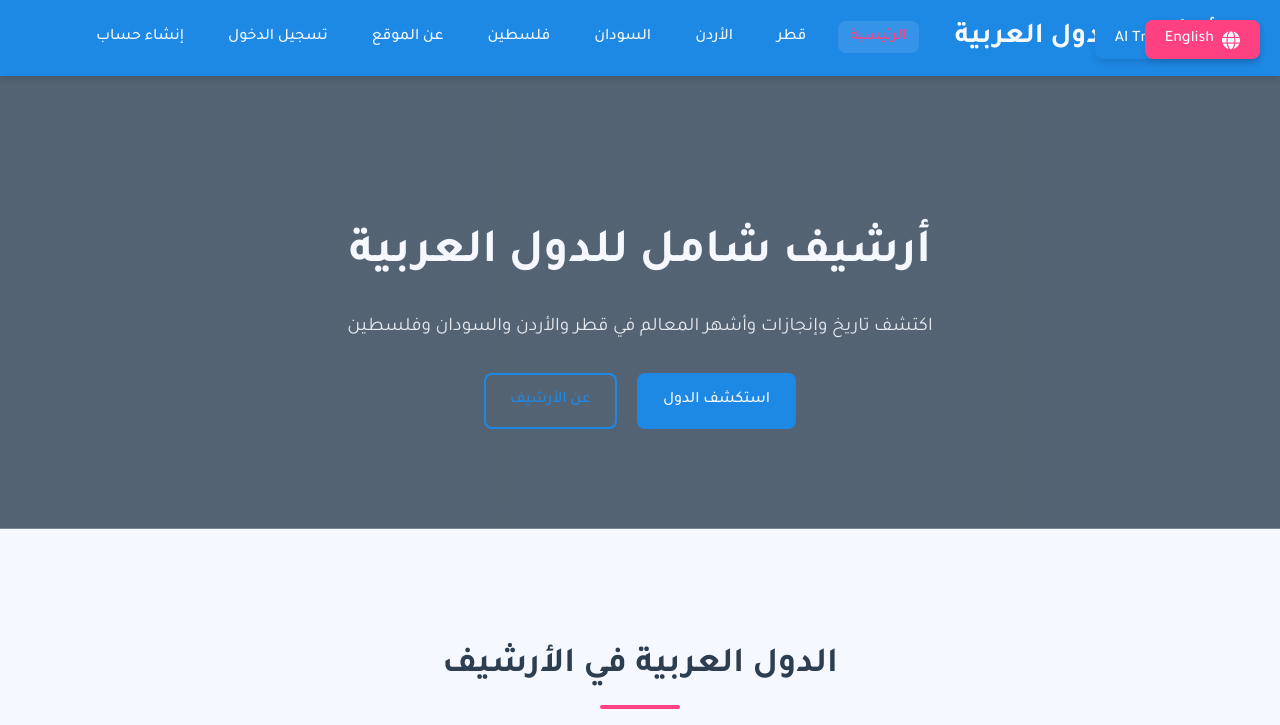
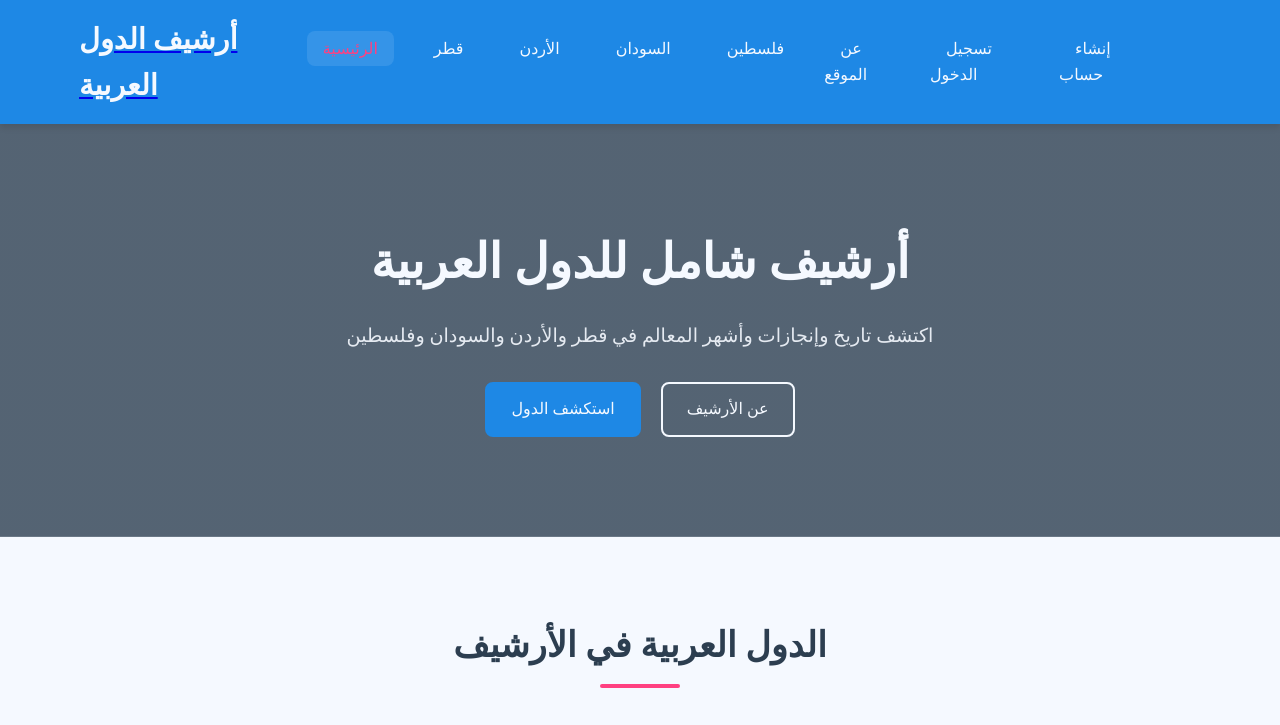
Before and after one commit to modk873/arabdigiarch-en, a plain HTML site: page index.html in a window 1280 px wide. Shown: the top 725 px of the page. Drawn offline with Linux system fonts and the light colour scheme; files that its build step writes are made by us from their sources; a script that the page names is missing.

Commit message:
Update style.css

```diff
--- a/style.css
+++ b/style.css
@@ -1,24 +1,34 @@
+/* Reset and base styles */
 :root {
-    --primary-color: #1E88E5; /* Bright blue */
-    --secondary-color: #1565C0; /* Darker blue */
-    --accent-color: #FF4081; /* Pink */
-    --dark-color: #0D47A1; /* Deep blue */
-    --darker-color: #0A3880; /* Very deep blue */
-    --light-color: #F5F9FF; /* Very light blue */
-    --text-color: #2C3E50; /* Deep blue-gray for text */
-    --text-muted: #7F8C8D; /* Medium gray for muted text */
+    --primary-color: #1E88E5;
+    --secondary-color: #1565C0;
+    --accent-color: #FF4081;
+    --dark-color: #0D47A1;
+    --darker-color: #0A3880;
+    --light-color: #F5F9FF;
+    --text-color: #2C3E50;
+    --text-muted: #7F8C8D;
     --border-radius: 8px;
     --box-shadow: 0 4px 6px rgba(0, 0, 0, 0.1);
     --transition: all 0.3s ease;
 }
 
+/* Base styles */
+* {
+    margin: 0;
+    padding: 0;
+    box-sizing: border-box;
+}
+
 body {
-    font-family: 'Tajawal', sans-serif;
+    font-family: 'Roboto', sans-serif;
     line-height: 1.6;
     background-color: var(--light-color);
     color: var(--text-color);
     margin: 0;
     padding: 0;
+    direction: ltr;
+    text-align: left;
 }
 
 .container {
@@ -28,126 +38,63 @@ body {
     padding: 0 15px;
 }
 
-a {
-    text-decoration: none;
-    color: inherit;
-}
-
-ul {
-    list-style: none;
-}
-
-img {
-    max-width: 100%;
-}
-
-.btn {
-    display: inline-block;
-    padding: 0.8rem 1.5rem;
-    border-radius: var(--border-radius);
-    text-decoration: none;
-    font-weight: 500;
-    transition: all 0.3s ease;
-    cursor: pointer;
-    border: 2px solid transparent;
-    text-align: center;
-}
-
-.primary-btn {
-    background-color: var(--primary-color);
-    color: var(--light-color);
-    border-color: var(--primary-color);
-}
-
-.primary-btn:hover {
-    background-color: transparent;
-    color: var(--primary-color);
-    border-color: var(--primary-color);
-}
-
-.secondary-btn {
-    background-color: transparent;
-    color: var(--primary-color);
-    border-color: var(--primary-color);
-}
-
-.secondary-btn:hover {
-    background-color: var(--primary-color);
-    color: var(--light-color);
-    border-color: var(--primary-color);
-}
-
-.section-title {
-    text-align: center;
-    margin-bottom: 40px;
-    font-size: 2.2rem;
-    color: var(--text-color);
-    position: relative;
-    padding-bottom: 15px;
-}
-
-.section-title::after {
-    content: '';
-    position: absolute;
-    bottom: 0;
-    left: 50%;
-    transform: translateX(-50%);
-    width: 80px;
-    height: 4px;
-    background-color: var(--accent-color);
-    border-radius: 2px;
-}
-
-/* Header */
+/* Header styles */
 header {
     background-color: var(--primary-color);
-    box-shadow: var(--box-shadow);
+    padding: 1rem 0;
     position: sticky;
     top: 0;
-    z-index: 100;
+    z-index: 1000;
+    box-shadow: var(--box-shadow);
 }
 
 header .container {
     display: flex;
     justify-content: space-between;
     align-items: center;
-    padding: 15px;
 }
 
 .logo h1 {
+    margin: 0;
+    font-size: 1.8rem;
     color: var(--light-color);
-    font-size: 1.8rem;
-    margin: 0;
 }
 
 nav ul {
     display: flex;
+    gap: 1.5rem;
     margin: 0;
     padding: 0;
-}
-
-nav ul li {
-    margin-right: 20px;
-}
-
-nav ul li:last-child {
-    margin-right: 0;
+    list-style: none;
+    justify-content: flex-end;
 }
 
 nav ul li a {
-    font-weight: 500;
-    padding: 8px 12px;
+    color: var(--light-color);
+    text-decoration: none;
+    padding: 0.5rem 1rem;
     border-radius: var(--border-radius);
     transition: var(--transition);
-    color: var(--light-color);
+    font-weight: 500;
 }
 
-nav ul li a:hover, nav ul li a.active {
+nav ul li a:hover,
+nav ul li a.active {
+    background-color: rgba(255, 255, 255, 0.1);
     color: var(--accent-color);
-    background-color: rgba(255, 255, 255, 0.1);
 }
 
-/* Hero Section */
+/* Remove all translation controls */
+.translation-controls,
+.lang-toggle,
+.ai-toggle,
+[class*="translation"],
+[class*="lang-"],
+[class*="ai-"] {
+    display: none !important;
+}
+
+/* Hero section */
 .hero {
     background: linear-gradient(rgba(44, 62, 80, 0.8), rgba(44, 62, 80, 0.8)), url('../images/hero-bg.jpg');
     background-size: cover;
@@ -179,6 +126,61 @@ nav ul li a:hover, nav ul li a.active {
     display: flex;
     justify-content: center;
     gap: 20px;
+}
+
+/* Button styles */
+.btn {
+    display: inline-block;
+    padding: 0.8rem 1.5rem;
+    border-radius: var(--border-radius);
+    text-decoration: none;
+    font-weight: 500;
+    transition: var(--transition);
+    cursor: pointer;
+    border: 2px solid transparent;
+}
+
+.primary-btn {
+    background-color: var(--primary-color);
+    color: var(--light-color);
+    border-color: var(--primary-color);
+}
+
+.primary-btn:hover {
+    background-color: transparent;
+    color: var(--primary-color);
+}
+
+.secondary-btn {
+    background-color: transparent;
+    color: var(--light-color);
+    border-color: var(--light-color);
+}
+
+.secondary-btn:hover {
+    background-color: var(--light-color);
+    color: var(--primary-color);
+}
+
+.section-title {
+    text-align: center;
+    margin-bottom: 40px;
+    font-size: 2.2rem;
+    color: var(--text-color);
+    position: relative;
+    padding-bottom: 15px;
+}
+
+.section-title::after {
+    content: '';
+    position: absolute;
+    bottom: 0;
+    left: 50%;
+    transform: translateX(-50%);
+    width: 80px;
+    height: 4px;
+    background-color: var(--accent-color);
+    border-radius: 2px;
 }
 
 /* Countries Section */
@@ -1134,95 +1136,69 @@ footer {
     padding-right: 3rem;
 }
 
-.lang-toggle {
-    position: fixed;
-    top: 20px;
-    right: 20px;
-    z-index: 1000;
-    padding: 10px 20px;
-    background-color: var(--accent-color);
-    color: var(--light-color);
-    border: none;
-    border-radius: var(--border-radius);
-    cursor: pointer;
-    font-family: 'Tajawal', sans-serif;
-    font-size: 16px;
-    font-weight: 500;
-    transition: var(--transition);
-    box-shadow: var(--box-shadow);
-    display: flex;
-    align-items: center;
-    gap: 8px;
+.lang-toggle,
+.ai-toggle {
+    display: none;
 }
 
-.lang-toggle:hover {
-    background-color: var(--primary-color);
-    transform: translateY(-2px);
+/* Remove translation controls */
+.translation-controls,
+.lang-toggle,
+.ai-toggle {
+    display: none !important;
 }
 
-.lang-toggle i {
-    font-size: 18px;
+/* Update RTL-specific styles to LTR */
+[dir="rtl"] .translation-controls,
+[dir="rtl"] .lang-toggle,
+[dir="rtl"] .ai-toggle {
+    display: none;
 }
 
-[dir="ltr"] .lang-toggle {
-    left: 20px;
-    right: auto;
+/* Update navigation styles for LTR */
+nav ul {
+    display: flex;
+    gap: 1.5rem;
+    margin: 0;
+    padding: 0;
 }
 
-[dir="rtl"] .lang-toggle {
-    right: 20px;
-    left: auto;
+nav ul li {
+    margin: 0;
 }
 
-.translation-controls {
-    position: fixed;
-    top: 20px;
-    right: 20px;
-    z-index: 1000;
-    display: flex;
-    gap: 10px;
+nav ul li a {
+    padding: 0.5rem 1rem;
+    transition: var(--transition);
 }
 
-.lang-toggle, .ai-toggle {
-    padding: 10px 20px;
-    background-color: var(--accent-color);
-    color: var(--light-color);
-    border: none;
-    border-radius: var(--border-radius);
-    cursor: pointer;
-    font-family: 'Tajawal', sans-serif;
-    font-size: 16px;
-    font-weight: 500;
-    transition: var(--transition);
-    box-shadow: var(--box-shadow);
-    display: flex;
-    align-items: center;
-    gap: 8px;
+/* Remove translation controls styles */
+.translation-controls,
+.lang-toggle,
+.ai-toggle {
+    display: none;
 }
 
-.lang-toggle:hover, .ai-toggle:hover {
-    background-color: var(--primary-color);
-    transform: translateY(-2px);
+/* Update RTL-specific styles to LTR */
+[dir="rtl"] .translation-controls,
+[dir="rtl"] .lang-toggle,
+[dir="rtl"] .ai-toggle {
+    display: none;
 }
 
-.lang-toggle i, .ai-toggle i {
-    font-size: 18px;
+/* Update navigation styles for LTR */
+nav ul {
+    display: flex;
+    gap: 1.5rem;
+    margin: 0;
+    padding: 0;
 }
 
-[dir="ltr"] .translation-controls {
-    left: 20px;
-    right: auto;
+nav ul li {
+    margin: 0;
 }
 
-[dir="rtl"] .translation-controls {
-    right: 20px;
-    left: auto;
+nav ul li a {
+    padding: 0.5rem 1rem;
+    transition: var(--transition);
 }
-
-.ai-toggle {
-    background-color: var(--primary-color);
-}
-
-.ai-toggle:hover {
-    background-color: var(--accent-color);
-}
```
